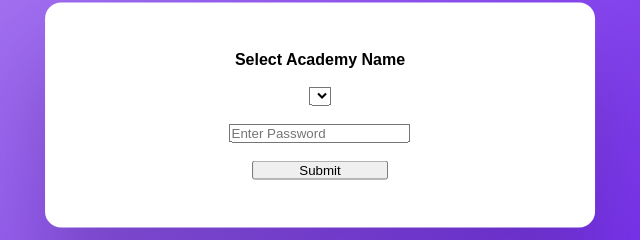
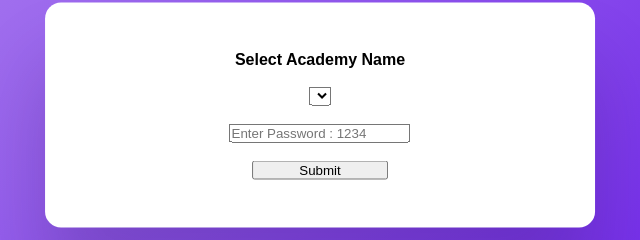
Before and after one commit to spin-wheel/spin-wheel.github.io, a plain HTML site: page index.html in a window 1280 px wide. Shown: the part 445-685 px from the top of the page, 320-960 px from the left. Drawn offline with Linux system fonts and the light colour scheme; no server answers.

Commit message:
Update index.html

```diff
--- a/index.html
+++ b/index.html
@@ -33,7 +33,7 @@
         <input
           type="password"
           id="password"
-          placeholder="Enter Password"
+          placeholder="Enter Password : 1234"
           name="fname"
         />
         <br /><br />
```
